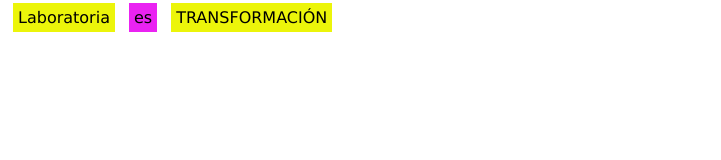
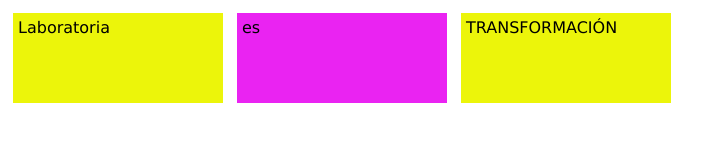
Before and after one commit to Prueba456/leccion-22-practica, a plain HTML site: page index.html in a window 1280 px wide. Shown: the whole page, without its empty margins (0-721 px from the left). Drawn offline with Linux system fonts and the light colour scheme.

Commit message:
posicion y dimensiones

```diff
--- a/assets/css/main.css
+++ b/assets/css/main.css
@@ -1,10 +1,10 @@
 .yellow{
   background-color: #ECF50A;
-  width: 300px;
+  width: 200px;
   height: 80px;
   padding: 5px;
   margin: 5px;
-  display: inline;
+  display: inline-block;
   font-family: verdana;
 }
 .pink{
@@ -12,7 +12,7 @@
   height: 80px;
   padding: 5px;
   margin:5px;
-  width: 300px;
-  display: inline;
+  width: 200px;
+  display: inline-block;
   font-family: verdana;
 }
```
